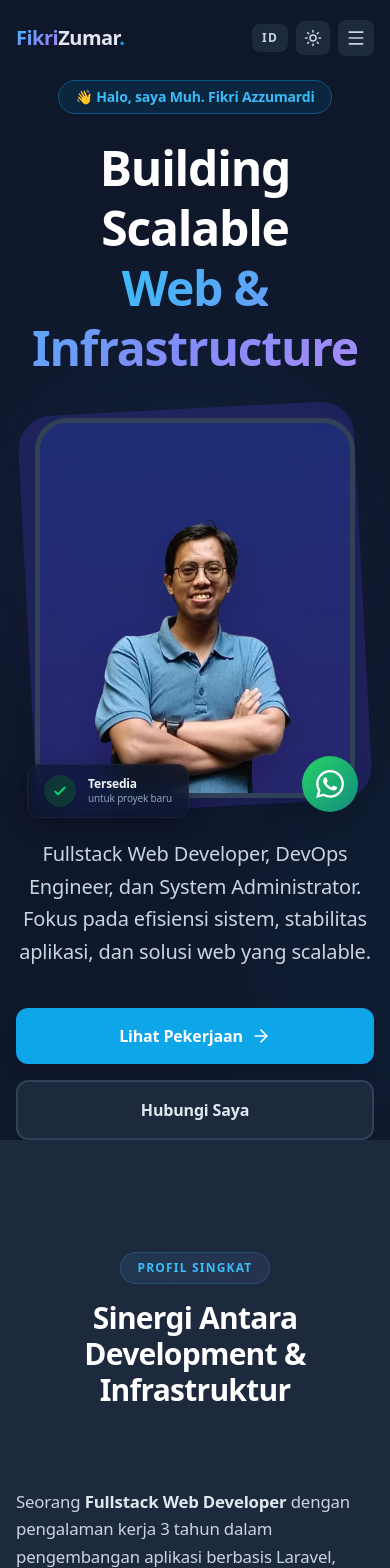
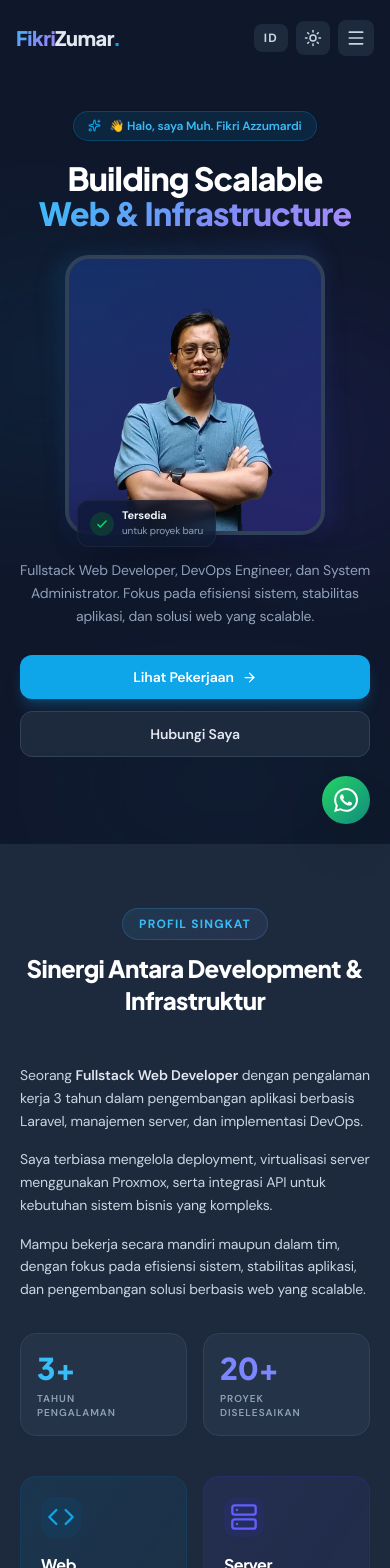
Before and after one commit to fikrizumardev/portfolio-new, a React (Vite) app: page / in a window 390 px wide. Shown: the top 1568 px of the page. Built offline with nearby package versions, Linux system fonts and the light colour scheme.

Commit message:
Update style supaya lebih responsive di tampilan mobile

```diff
--- a/index.html
+++ b/index.html
@@ -5,6 +5,9 @@
     <link rel="icon" type="image/jpeg" href="/src/assets/my-photo.jpg" />
     <meta name="viewport" content="width=device-width, initial-scale=1.0" />
     <title>Fikri Zumar | Web Developer & DevOps</title>
+    <link rel="preconnect" href="https://fonts.googleapis.com" />
+    <link rel="preconnect" href="https://fonts.gstatic.com" crossorigin />
+    <link href="https://fonts.googleapis.com/css2?family=Plus+Jakarta+Sans:ital,wght@0,300;0,400;0,500;0,600;0,700;0,800;1,400&family=DM+Sans:ital,opsz,wght@0,9..40,300;0,9..40,400;0,9..40,500;0,9..40,600;0,9..40,700;1,9..40,400&family=JetBrains+Mono:wght@400;500&display=swap" rel="stylesheet" />
     <script>
       // Prevent flash of unstyled content (FOUC) for dark mode
       (function() {
--- a/src/components/About.tsx
+++ b/src/components/About.tsx
@@ -30,8 +30,8 @@ const About = () => {
   ];
 
   return (
-    <section id="about" className="py-28 bg-white dark:bg-slate-800 relative transition-colors duration-300">
-      <div className="max-w-7xl mx-auto px-4 sm:px-6 lg:px-8">
+    <section id="about" className="py-16 md:py-28 bg-white dark:bg-slate-800 relative transition-colors duration-300">
+      <div className="max-w-7xl mx-auto px-5 sm:px-6 lg:px-8">
 
         {/* ── Section Header ── */}
         <motion.div
@@ -39,15 +39,15 @@ const About = () => {
           whileInView={{ opacity: 1, y: 0 }}
           viewport={{ once: true }}
           transition={{ duration: 0.6 }}
-          className="text-center max-w-2xl mx-auto mb-20"
+          className="text-center max-w-2xl mx-auto mb-12 md:mb-20"
         >
-          <span className="section-label mb-4 inline-flex">{t('about.subtitle')}</span>
-          <h2 className="font-display text-3xl sm:text-4xl font-extrabold text-slate-900 dark:text-white tracking-tight">
+          <span className="section-label mb-3 inline-flex">{t('about.subtitle')}</span>
+          <h2 className="font-display text-2xl sm:text-3xl md:text-4xl font-extrabold text-slate-900 dark:text-white tracking-tight">
             {t('about.title')}
           </h2>
         </motion.div>
 
-        <div className="flex flex-col lg:flex-row gap-16 items-start">
+        <div className="flex flex-col lg:flex-row gap-10 md:gap-16 items-start">
 
           {/* ── Left: Bio ── */}
           <motion.div
@@ -57,7 +57,7 @@ const About = () => {
             transition={{ duration: 0.6 }}
             className="lg:w-1/2"
           >
-            <div className="space-y-5 text-slate-600 dark:text-slate-300 text-[1.05rem] leading-relaxed">
+            <div className="space-y-4 text-slate-600 dark:text-slate-300 text-sm sm:text-base leading-relaxed">
               <p>
                 {t('about.p1.1')}
                 <strong className="font-semibold text-slate-800 dark:text-slate-200">{t('about.p1.strong')}</strong>
@@ -68,17 +68,17 @@ const About = () => {
             </div>
 
             {/* Stats */}
-            <div className="mt-12 grid grid-cols-2 gap-6">
+            <div className="mt-8 md:mt-12 grid grid-cols-2 gap-4">
               {[
                 { value: '3+', label: t('about.stats.years'), sub: t('about.stats.exp'), color: 'text-primary-600 dark:text-primary-400' },
                 { value: '20+', label: t('about.stats.projects'), sub: t('about.stats.completed'), color: 'text-indigo-600 dark:text-indigo-400' },
               ].map((stat, i) => (
                 <div
                   key={i}
-                  className="p-6 rounded-2xl bg-slate-50 dark:bg-slate-700/40 border border-slate-100 dark:border-slate-700"
+                  className="p-4 sm:p-6 rounded-2xl bg-slate-50 dark:bg-slate-700/40 border border-slate-100 dark:border-slate-700"
                 >
-                  <div className={`font-display text-4xl font-extrabold ${stat.color}`}>{stat.value}</div>
-                  <div className="mt-2 text-xs font-semibold text-slate-500 dark:text-slate-400 uppercase tracking-widest leading-snug">
+                  <div className={`font-display text-3xl sm:text-4xl font-extrabold ${stat.color}`}>{stat.value}</div>
+                  <div className="mt-1.5 text-[10px] sm:text-xs font-semibold text-slate-500 dark:text-slate-400 uppercase tracking-widest leading-snug">
                     {stat.label}<br />{stat.sub}
                   </div>
                 </div>
@@ -92,7 +92,7 @@ const About = () => {
             whileInView={{ opacity: 1, x: 0 }}
             viewport={{ once: true }}
             transition={{ duration: 0.6 }}
-            className="lg:w-1/2 grid sm:grid-cols-2 gap-5 w-full"
+            className="lg:w-1/2 grid grid-cols-2 gap-4 w-full"
           >
             {cards.map((card, idx) => (
               <motion.div
@@ -101,13 +101,13 @@ const About = () => {
                 whileInView={{ opacity: 1, y: 0 }}
                 viewport={{ once: true }}
                 transition={{ duration: 0.4, delay: idx * 0.1 }}
-                className={`bg-gradient-to-br ${card.accent} p-7 rounded-2xl border card-glow ${idx === 2 ? 'sm:col-span-2' : ''}`}
+                className={`bg-gradient-to-br ${card.accent} p-5 sm:p-7 rounded-2xl border card-glow ${idx === 2 ? 'col-span-2' : ''}`}
               >
-                <div className={`w-12 h-12 ${card.iconBg} rounded-xl flex items-center justify-center mb-5`}>
+                <div className={`w-10 h-10 sm:w-12 sm:h-12 ${card.iconBg} rounded-xl flex items-center justify-center mb-4`}>
                   {card.icon}
                 </div>
-                <h3 className="font-display text-lg font-bold text-slate-900 dark:text-white mb-2">{card.title}</h3>
-                <p className="text-sm text-slate-600 dark:text-slate-300 leading-relaxed">{card.desc}</p>
+                <h3 className="font-display text-base sm:text-lg font-bold text-slate-900 dark:text-white mb-1.5">{card.title}</h3>
+                <p className="text-xs sm:text-sm text-slate-600 dark:text-slate-300 leading-relaxed">{card.desc}</p>
               </motion.div>
             ))}
           </motion.div>
--- a/src/components/Footer.tsx
+++ b/src/components/Footer.tsx
@@ -23,9 +23,9 @@ const Footer = () => {
   const year = new Date().getFullYear();
 
   return (
-    <footer className="bg-slate-950 border-t border-slate-800/60 text-slate-400 py-14 transition-colors duration-300">
-      <div className="max-w-7xl mx-auto px-4 sm:px-6 lg:px-8">
-        <div className="flex flex-col md:flex-row justify-between items-center gap-8">
+    <footer className="bg-slate-950 border-t border-slate-800/60 text-slate-400 py-10 sm:py-14 transition-colors duration-300">
+      <div className="max-w-7xl mx-auto px-5 sm:px-6 lg:px-8">
+        <div className="flex flex-col sm:flex-row justify-between items-center gap-5 sm:gap-8">
 
           {/* Brand */}
           <div className="text-center md:text-left">
--- a/src/components/Hero.tsx
+++ b/src/components/Hero.tsx
@@ -1,4 +1,4 @@
-import { ArrowRight } from 'lucide-react';
+import { ArrowRight, Sparkles } from 'lucide-react';
 import { motion } from 'framer-motion';
 import myPhoto from '../assets/my-photo.png';
 import { useLanguage } from '../contexts/LanguageContext';
@@ -7,101 +7,136 @@ const Hero = () => {
   const { t } = useLanguage();
 
   return (
-    <section id="home" className="relative min-h-screen flex items-center justify-center pt-20 overflow-hidden bg-slate-50 dark:bg-slate-900 transition-colors duration-300">
-      <div className="absolute top-1/4 left-0 w-96 h-96 bg-primary-200 dark:bg-primary-900/30 rounded-full mix-blend-multiply dark:mix-blend-lighten filter blur-3xl opacity-30 animate-blob"></div>
-      <div className="absolute top-1/3 right-0 w-96 h-96 bg-indigo-200 dark:bg-indigo-900/30 rounded-full mix-blend-multiply dark:mix-blend-lighten filter blur-3xl opacity-30 animate-blob" style={{ animationDelay: '2s' }}></div>
-      <div className="absolute -bottom-8 left-1/2 w-96 h-96 bg-sky-200 dark:bg-sky-900/30 rounded-full mix-blend-multiply dark:mix-blend-lighten filter blur-3xl opacity-30 animate-blob" style={{ animationDelay: '4s' }}></div>
+    <section
+      id="home"
+      className="relative min-h-screen flex items-center justify-center pt-16 pb-10 md:pt-20 md:pb-0 overflow-hidden bg-slate-50 dark:bg-slate-900 transition-colors duration-300"
+    >
+      {/* ── Ambient blobs ── */}
+      <div className="absolute top-1/4 -left-24 w-72 h-72 md:w-[500px] md:h-[500px] bg-primary-200 dark:bg-primary-900/40 rounded-full mix-blend-multiply dark:mix-blend-lighten filter blur-[60px] md:blur-[80px] opacity-40 animate-blob" />
+      <div className="absolute top-1/3 -right-24 w-72 h-72 md:w-[500px] md:h-[500px] bg-indigo-200 dark:bg-indigo-900/40 rounded-full mix-blend-multiply dark:mix-blend-lighten filter blur-[60px] md:blur-[80px] opacity-40 animate-blob" style={{ animationDelay: '2s' }} />
+      <div className="absolute -bottom-16 left-1/2 -translate-x-1/2 w-[300px] h-[150px] md:w-[600px] md:h-[300px] bg-sky-200 dark:bg-sky-900/30 rounded-full mix-blend-multiply dark:mix-blend-lighten filter blur-[60px] md:blur-[80px] opacity-30 animate-blob" style={{ animationDelay: '4s' }} />
 
-      <div className="max-w-7xl mx-auto px-4 sm:px-6 lg:px-8 relative z-10 w-full">
-        <div className="text-center md:text-left flex flex-col md:flex-row items-center justify-between">
+      {/* ── Grid pattern overlay ── */}
+      <div
+        className="absolute inset-0 opacity-[0.025] dark:opacity-[0.04]"
+        style={{
+          backgroundImage: `linear-gradient(rgba(2,132,199,0.5) 1px, transparent 1px), linear-gradient(90deg, rgba(2,132,199,0.5) 1px, transparent 1px)`,
+          backgroundSize: '60px 60px',
+        }}
+      />
+
+      <div className="max-w-7xl mx-auto px-5 sm:px-6 lg:px-8 relative z-10 w-full">
+        <div className="flex flex-col md:flex-row items-center justify-between gap-8 md:gap-12">
+
+          {/* ── Left: Text ── */}
           <motion.div
-            initial={{ opacity: 0, y: 30 }}
+            initial={{ opacity: 0, y: 24 }}
             animate={{ opacity: 1, y: 0 }}
-            transition={{ duration: 0.8 }}
-            className="md:w-3/5"
+            transition={{ duration: 0.8, ease: [0.16, 1, 0.3, 1] }}
+            className="w-full md:w-3/5 text-center md:text-left"
           >
-            <div className="inline-block px-4 py-1.5 rounded-full bg-primary-50 dark:bg-primary-900/30 text-primary-600 dark:text-primary-400 font-semibold text-sm mb-6 border border-primary-100 dark:border-primary-800">
-              {t('hero.greeting')}
-            </div>
-            <h1 className="text-5xl md:text-7xl font-extrabold text-slate-900 dark:text-white tracking-tight leading-tight mb-4">
-              {t('hero.title.1')} <br/>
+            {/* Badge */}
+            <motion.div
+              initial={{ opacity: 0, scale: 0.9 }}
+              animate={{ opacity: 1, scale: 1 }}
+              transition={{ duration: 0.5, delay: 0.1 }}
+              className="inline-flex items-center gap-2 px-3.5 py-1.5 rounded-full bg-primary-50 dark:bg-primary-900/30 text-primary-600 dark:text-primary-400 font-semibold text-xs sm:text-sm mb-5 border border-primary-100 dark:border-primary-800/60 shadow-sm"
+            >
+              <Sparkles size={13} className="text-primary-500 flex-shrink-0" />
+              <span className="truncate max-w-[220px] sm:max-w-none">{t('hero.greeting')}</span>
+            </motion.div>
+
+            {/* Heading — mobile: text-3xl, sm: text-4xl, md: text-5xl, lg: text-6xl */}
+            <h1 className="font-display text-[2rem] sm:text-4xl md:text-5xl lg:text-6xl xl:text-7xl font-extrabold text-slate-900 dark:text-white tracking-tight leading-[1.1] mb-4">
+              {t('hero.title.1')}
+              <br />
               <span className="gradient-text">{t('hero.title.2')}</span>
             </h1>
 
-            {/* Mobile Image */}
-            <div className="md:hidden w-full my-10">
-              <div className="relative mx-auto w-full max-w-[320px] sm:max-w-[400px]">
-                <div className="absolute inset-0 bg-indigo-100 dark:bg-indigo-900/50 rounded-[2rem] transform -rotate-3 scale-105"></div>
-                <div className="relative bg-gradient-to-b from-blue-100 to-indigo-100 dark:from-blue-900/50 dark:to-indigo-900/50 rounded-[2rem] overflow-hidden border-[5px] border-white dark:border-slate-700 shadow-xl h-[380px] sm:h-[450px] flex items-end justify-center pt-8">
-                  <img src={myPhoto} alt="My Profile" className="w-[100%] h-full object-contain object-bottom drop-shadow-[0_15px_15px_rgba(0,0,0,0.15)]" />
+            {/* Mobile photo — compact */}
+            <div className="md:hidden w-full my-6">
+              <div className="relative mx-auto w-full max-w-[260px] sm:max-w-[300px]">
+                <div className="absolute inset-0 bg-gradient-to-br from-primary-200 to-indigo-200 dark:from-primary-900/50 dark:to-indigo-900/50 rounded-[1.5rem] transform -rotate-3 scale-105 blur-sm opacity-60" />
+                <div className="relative bg-gradient-to-b from-blue-50 to-indigo-100 dark:from-blue-900/50 dark:to-indigo-900/50 rounded-[1.5rem] overflow-hidden border-4 border-white dark:border-slate-700 shadow-xl h-[280px] sm:h-[320px] flex items-end justify-center">
+                  <img
+                    src={myPhoto}
+                    alt="My Profile"
+                    className="w-full h-full object-contain object-bottom"
+                  />
                 </div>
-                <div className="absolute -bottom-5 -left-2 sm:-left-4 glass dark:glass-dark px-4 py-2.5 sm:px-5 sm:py-3 rounded-xl sm:rounded-2xl flex items-center gap-3">
-                  <div className="w-8 h-8 sm:w-10 sm:h-10 bg-green-100 dark:bg-green-900/50 rounded-full flex items-center justify-center text-green-600 dark:text-green-400 shadow-sm">
-                    <svg className="w-4 h-4 sm:w-5 sm:h-5" fill="none" stroke="currentColor" viewBox="0 0 24 24"><path strokeLinecap="round" strokeLinejoin="round" strokeWidth="3" d="M5 13l4 4L19 7"></path></svg>
+                {/* Status badge */}
+                <div className="absolute -bottom-3 left-3 glass dark:glass-dark px-3 py-2 rounded-xl flex items-center gap-2 shadow-lg">
+                  <div className="w-6 h-6 bg-green-100 dark:bg-green-900/50 rounded-full flex items-center justify-center text-green-600 dark:text-green-400 flex-shrink-0">
+                    <svg className="w-3.5 h-3.5" fill="none" stroke="currentColor" viewBox="0 0 24 24"><path strokeLinecap="round" strokeLinejoin="round" strokeWidth="2.5" d="M5 13l4 4L19 7" /></svg>
                   </div>
                   <div className="text-left">
-                    <p className="text-xs sm:text-sm font-bold text-slate-900 dark:text-slate-100 leading-tight">{t('hero.status.title')}</p>
-                    <p className="text-[10px] sm:text-sm text-slate-500 dark:text-slate-400">{t('hero.status.desc')}</p>
+                    <p className="text-[11px] font-bold text-slate-900 dark:text-slate-100 leading-tight">{t('hero.status.title')}</p>
+                    <p className="text-[10px] text-slate-500 dark:text-slate-400">{t('hero.status.desc')}</p>
                   </div>
                 </div>
               </div>
             </div>
 
-            <p className="mt-4 text-xl text-slate-600 dark:text-slate-300 max-w-2xl mx-auto md:mx-0 leading-relaxed">
+            {/* Description */}
+            <p className="text-sm sm:text-base md:text-lg text-slate-500 dark:text-slate-400 max-w-md mx-auto md:mx-0 leading-relaxed">
               {t('hero.description')}
             </p>
 
-            <div className="mt-10 flex flex-col sm:flex-row gap-4 justify-center md:justify-start">
-              <a href="#experience" className="group flex items-center justify-center gap-2 px-8 py-4 bg-primary-600 dark:bg-primary-500 text-white rounded-xl font-semibold hover:bg-primary-700 dark:hover:bg-primary-600 transition-all shadow-lg hover:shadow-xl hover:-translate-y-1">
+            {/* CTA Buttons */}
+            <div className="mt-7 flex flex-col xs:flex-row gap-3 justify-center md:justify-start">
+              <a
+                href="#experience"
+                className="group inline-flex items-center justify-center gap-2 px-6 py-3 bg-primary-600 dark:bg-primary-500 text-white rounded-xl font-semibold text-sm hover:bg-primary-700 dark:hover:bg-primary-600 transition-all shadow-lg shadow-primary-500/25 hover:shadow-xl hover:shadow-primary-500/30 hover:-translate-y-0.5 active:translate-y-0"
+              >
                 {t('hero.btn.work')}
-                <ArrowRight size={20} className="group-hover:translate-x-1 transition-transform" />
+                <ArrowRight size={15} className="group-hover:translate-x-1 transition-transform flex-shrink-0" />
               </a>
-              <a href="#contact" className="group flex items-center justify-center gap-2 px-8 py-4 bg-white dark:bg-slate-800 text-slate-700 dark:text-slate-200 rounded-xl font-semibold border-2 border-slate-200 dark:border-slate-700 hover:border-slate-300 dark:hover:border-slate-600 hover:bg-slate-50 dark:hover:bg-slate-700 transition-all">
+              <a
+                href="#contact"
+                className="inline-flex items-center justify-center gap-2 px-6 py-3 bg-white dark:bg-slate-800 text-slate-700 dark:text-slate-200 rounded-xl font-semibold text-sm border border-slate-200 dark:border-slate-700 hover:border-primary-300 dark:hover:border-primary-700 hover:bg-slate-50 dark:hover:bg-slate-700/80 transition-all hover:-translate-y-0.5 active:translate-y-0"
+              >
                 {t('hero.btn.contact')}
               </a>
             </div>
-
-            {/* <div className="mt-10 flex items-center gap-6 justify-center md:justify-start">
-              <span className="text-sm font-semibold text-slate-500 dark:text-slate-400 uppercase tracking-wider">Temukan saya di</span>
-              <div className="flex gap-4">
-                <a href="#" className="text-slate-400 dark:text-slate-500 hover:text-slate-900 dark:hover:text-slate-200 transition-colors"><GithubIcon size={24} /></a>
-                <a href="https://www.linkedin.com/in/muhammad-fikri-azzumardi" className="text-slate-400 dark:text-slate-500 hover:text-blue-600 dark:hover:text-blue-400 transition-colors"><LinkedinIcon size={24} /></a>
-                <a href="mailto:muhammad.fikri.azzumardi@gmail.com" className="text-slate-400 dark:text-slate-500 hover:text-red-500 dark:hover:text-red-400 transition-colors"><Mail size={24} /></a>
-              </div>
-            </div> */}
           </motion.div>
 
+          {/* ── Right: Photo (desktop only) ── */}
           <motion.div
-            initial={{ opacity: 0, scale: 0.8 }}
-            animate={{ opacity: 1, scale: 1 }}
-            transition={{ duration: 0.8, delay: 0.2 }}
-            className="md:w-2/5 mt-16 md:mt-0 w-full hidden md:block"
+            initial={{ opacity: 0, scale: 0.85, y: 20 }}
+            animate={{ opacity: 1, scale: 1, y: 0 }}
+            transition={{ duration: 0.9, delay: 0.15, ease: [0.16, 1, 0.3, 1] }}
+            className="hidden md:flex md:w-2/5 justify-center"
           >
-            <div className="relative mx-auto w-full max-w-[400px]">
-              {/* Back tilted shape */}
-              <div className="absolute inset-0 bg-indigo-100 dark:bg-indigo-900/50 rounded-[2.5rem] transform -rotate-3 scale-105 transition-transform duration-500 hover:rotate-0"></div>
-
-              {/* Inner shape with gradient and photo */}
-              <div className="relative bg-gradient-to-b from-blue-100 to-indigo-100 dark:from-blue-900/50 dark:to-indigo-900/50 rounded-[2.5rem] overflow-hidden border-[6px] border-white dark:border-slate-700 shadow-xl h-[450px] flex items-end justify-center pt-8">
+            <div className="relative w-full max-w-[360px] lg:max-w-[400px]">
+              {/* Glow ring */}
+              <div className="absolute -inset-4 bg-gradient-to-br from-primary-200 via-indigo-200 to-sky-200 dark:from-primary-900/60 dark:via-indigo-900/60 dark:to-sky-900/60 rounded-[2.5rem] opacity-60 blur-xl" />
+              {/* Back tilt */}
+              <div className="absolute inset-0 bg-gradient-to-br from-primary-100 to-indigo-100 dark:from-primary-900/40 dark:to-indigo-900/40 rounded-[2.5rem] transform -rotate-3 scale-[1.03]" />
+              {/* Photo card */}
+              <div className="relative bg-gradient-to-b from-blue-50 to-indigo-100 dark:from-blue-900/50 dark:to-indigo-900/50 rounded-[2.5rem] overflow-hidden border-[5px] border-white dark:border-slate-700 shadow-2xl h-[420px] lg:h-[460px] flex items-end justify-center">
                 <img
                   src={myPhoto}
                   alt="My Profile"
-                  className="w-[100%] h-full object-contain object-bottom drop-shadow-[0_15px_15px_rgba(0,0,0,0.15)]"
+                  className="w-full h-full object-contain object-bottom"
                 />
               </div>
-
-              {/* Floating Badge */}
-              <div className="absolute -bottom-6 -left-4 sm:-left-8 glass dark:glass-dark px-5 py-3 rounded-2xl flex items-center gap-4 animate-bounce" style={{ animationDuration: '3s' }}>
-                <div className="w-10 h-10 bg-green-100 dark:bg-green-900/50 rounded-full flex items-center justify-center text-green-600 dark:text-green-400 shadow-sm">
-                  <svg className="w-5 h-5" fill="none" stroke="currentColor" viewBox="0 0 24 24"><path strokeLinecap="round" strokeLinejoin="round" strokeWidth="3" d="M5 13l4 4L19 7"></path></svg>
+              {/* Floating status badge */}
+              <motion.div
+                animate={{ y: [0, -8, 0] }}
+                transition={{ duration: 3, repeat: Infinity, ease: 'easeInOut' }}
+                className="absolute -bottom-5 -left-6 glass dark:glass-dark px-4 py-2.5 rounded-2xl flex items-center gap-3 shadow-xl"
+              >
+                <div className="w-9 h-9 bg-green-100 dark:bg-green-900/50 rounded-full flex items-center justify-center text-green-600 dark:text-green-400 flex-shrink-0">
+                  <svg className="w-4 h-4" fill="none" stroke="currentColor" viewBox="0 0 24 24"><path strokeLinecap="round" strokeLinejoin="round" strokeWidth="2.5" d="M5 13l4 4L19 7" /></svg>
                 </div>
                 <div>
                   <p className="text-sm font-bold text-slate-900 dark:text-slate-100 leading-tight">{t('hero.status.title')}</p>
-                  <p className="text-sm text-slate-500 dark:text-slate-400">{t('hero.status.desc')}</p>
+                  <p className="text-xs text-slate-500 dark:text-slate-400">{t('hero.status.desc')}</p>
                 </div>
-              </div>
+              </motion.div>
             </div>
           </motion.div>
+
         </div>
       </div>
     </section>
--- a/src/components/WhatsAppButton.tsx
+++ b/src/components/WhatsAppButton.tsx
@@ -11,7 +11,7 @@ const WhatsAppButton = () => {
   const waUrl = `https://wa.me/${phoneNumber}?text=${message}`;
 
   return (
-    <div className="fixed bottom-8 right-8 z-50 flex items-center gap-3">
+    <div className="fixed bottom-5 right-5 sm:bottom-8 sm:right-8 z-50 flex items-center gap-3">
       <AnimatePresence>
         {isHovered && (
           <motion.div
@@ -19,7 +19,7 @@ const WhatsAppButton = () => {
             animate={{ opacity: 1, x: 0, scale: 1 }}
             exit={{ opacity: 0, x: -10, scale: 0.9 }}
             transition={{ duration: 0.2 }}
-            className="bg-white dark:bg-slate-800 text-slate-700 dark:text-slate-200 text-sm font-semibold px-4 py-2.5 rounded-xl shadow-lg border border-slate-100 dark:border-slate-700 whitespace-nowrap"
+            className="bg-white dark:bg-slate-800 text-slate-700 dark:text-slate-200 text-xs sm:text-sm font-semibold px-3 py-2 sm:px-4 sm:py-2.5 rounded-xl shadow-lg border border-slate-100 dark:border-slate-700 whitespace-nowrap"
           >
             💬 Chat via WhatsApp
           </motion.div>
@@ -38,7 +38,7 @@ const WhatsAppButton = () => {
         transition={{ type: 'spring', stiffness: 260, damping: 20, delay: 1 }}
         whileHover={{ scale: 1.1 }}
         whileTap={{ scale: 0.95 }}
-        className="relative w-14 h-14 rounded-full flex items-center justify-center shadow-2xl cursor-pointer"
+        className="relative w-12 h-12 sm:w-14 sm:h-14 rounded-full flex items-center justify-center shadow-2xl cursor-pointer"
         style={{ background: 'linear-gradient(135deg, #25d366 0%, #128c7e 100%)' }}
       >
         {/* Pulse ring */}
@@ -49,7 +49,7 @@ const WhatsAppButton = () => {
           xmlns="http://www.w3.org/2000/svg"
           viewBox="0 0 24 24"
           fill="white"
-          className="w-7 h-7"
+          className="w-6 h-6 sm:w-7 sm:h-7"
         >
           <path d="M17.472 14.382c-.297-.149-1.758-.867-2.03-.967-.273-.099-.471-.148-.67.15-.197.297-.767.966-.94 1.164-.173.199-.347.223-.644.075-.297-.15-1.255-.463-2.39-1.475-.883-.788-1.48-1.761-1.653-2.059-.173-.297-.018-.458.13-.606.134-.133.298-.347.446-.52.149-.174.198-.298.298-.497.099-.198.05-.371-.025-.52-.075-.149-.669-1.612-.916-2.207-.242-.579-.487-.5-.669-.51-.173-.008-.371-.01-.57-.01-.198 0-.52.074-.792.372-.272.297-1.04 1.016-1.04 2.479 0 1.462 1.065 2.875 1.213 3.074.149.198 2.096 3.2 5.077 4.487.709.306 1.262.489 1.694.625.712.227 1.36.195 1.871.118.571-.085 1.758-.719 2.006-1.413.248-.694.248-1.289.173-1.413-.074-.124-.272-.198-.57-.347m-5.421 7.403h-.004a9.87 9.87 0 01-5.031-1.378l-.361-.214-3.741.982.998-3.648-.235-.374a9.86 9.86 0 01-1.51-5.26c.001-5.45 4.436-9.884 9.888-9.884 2.64 0 5.122 1.03 6.988 2.898a9.825 9.825 0 012.893 6.994c-.003 5.45-4.437 9.884-9.885 9.884m8.413-18.297A11.815 11.815 0 0012.05 0C5.495 0 .16 5.335.157 11.892c0 2.096.547 4.142 1.588 5.945L.057 24l6.305-1.654a11.882 11.882 0 005.683 1.448h.005c6.554 0 11.89-5.335 11.893-11.893a11.821 11.821 0 00-3.48-8.413z"/>
         </svg>
```
Also changed, not shown: src/components/Contact.tsx (+24 -25 lines), src/components/Portfolio.tsx (+14 -14 lines), src/components/Skills.tsx (+12 -12 lines).
